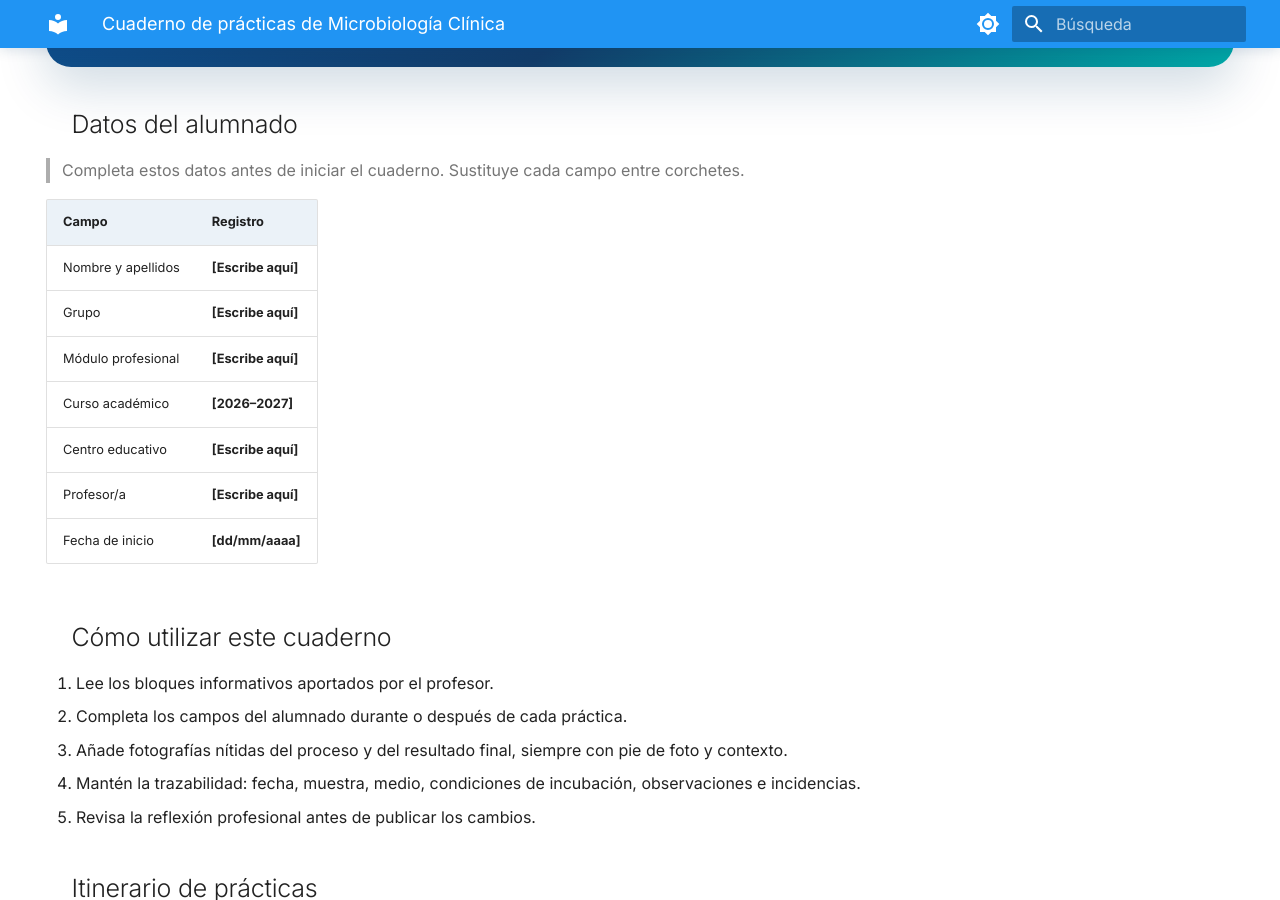
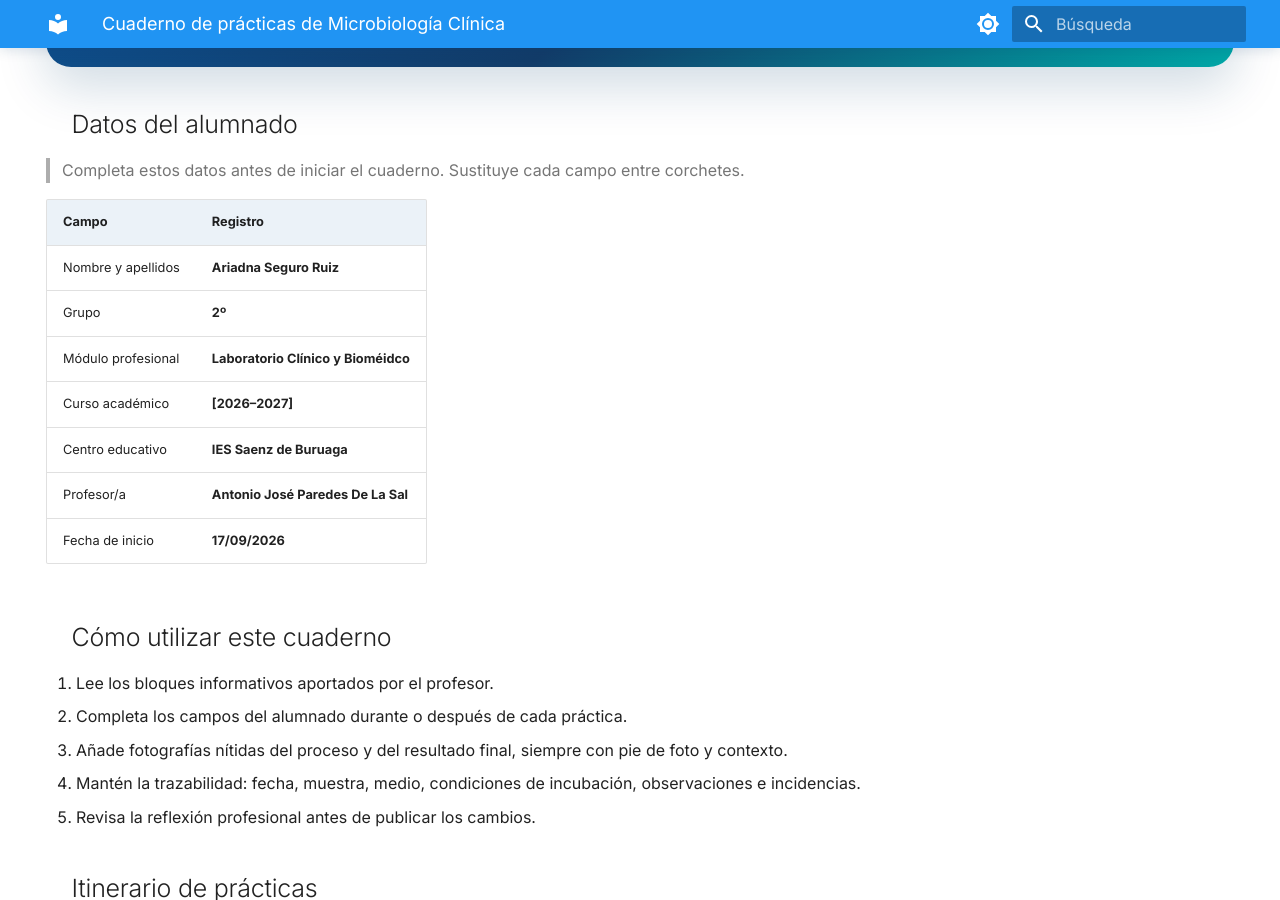
Before and after one commit to aseguror01-source/Cuaderno-Microbiolog-a--Ariadna-Seguro, an MkDocs documentation site: the page built from docs/index.md, in a window 1280 px wide and 900 px high, scrolled down 543 px. Built offline with MkDocs 1.6.1 and Material for MkDocs 9.7.7, drawn with Linux system fonts in a browser that asks for light colours.

Commit message:
Edición portada- Ariadna Seguro

```diff
--- a/docs/index.md
+++ b/docs/index.md
@@ -27,13 +27,13 @@ Plantilla digital para documentar, interpretar y comunicar el trabajo práctico
 
 | Campo | Registro |
 |---|---|
-| Nombre y apellidos | **[Escribe aquí]** |
-| Grupo | **[Escribe aquí]** |
-| Módulo profesional | **[Escribe aquí]** |
+| Nombre y apellidos | **Ariadna Seguro Ruiz** |
+| Grupo | **2º** |
+| Módulo profesional | **Laboratorio Clínico y Bioméidco** |
 | Curso académico | **[2026–2027]** |
-| Centro educativo | **[Escribe aquí]** |
-| Profesor/a | **[Escribe aquí]** |
-| Fecha de inicio | **[dd/mm/aaaa]** |
+| Centro educativo | **IES Saenz de Buruaga** |
+| Profesor/a | **Antonio José Paredes De La Sal** |
+| Fecha de inicio | **17/09/2026** |
 
 ## Cómo utilizar este cuaderno
 
```
